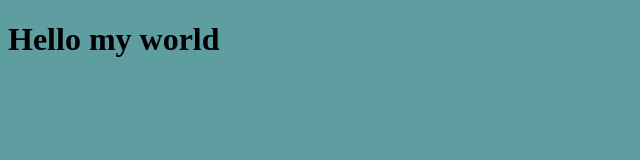
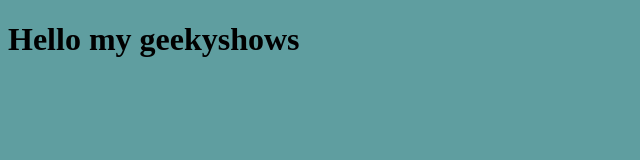
Before and after one commit to git-dbalaji/git-hub2, a plain HTML site: page index.html in a window 1280 px wide. Shown: the whole page, without its empty margins (0-640 px from the left). Drawn offline with Linux system fonts and the light colour scheme.

Commit message:
clone change

```diff
--- a/index.html
+++ b/index.html
@@ -8,6 +8,6 @@
     <title>Document</title>
 </head>
 <body>
-    <h1>Hello my world</h1>
+    <h1>Hello my geekyshows</h1>
 </body>
 </html>
```
